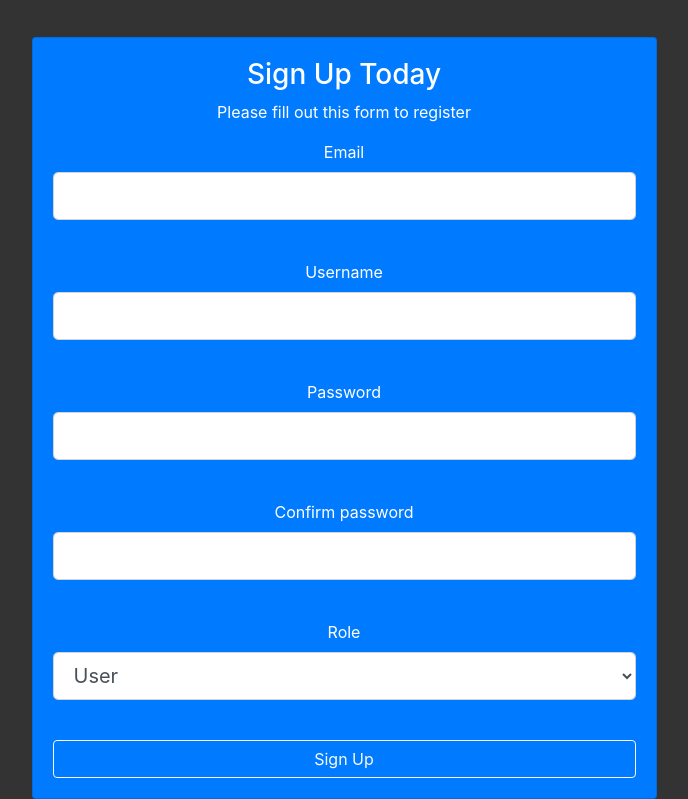
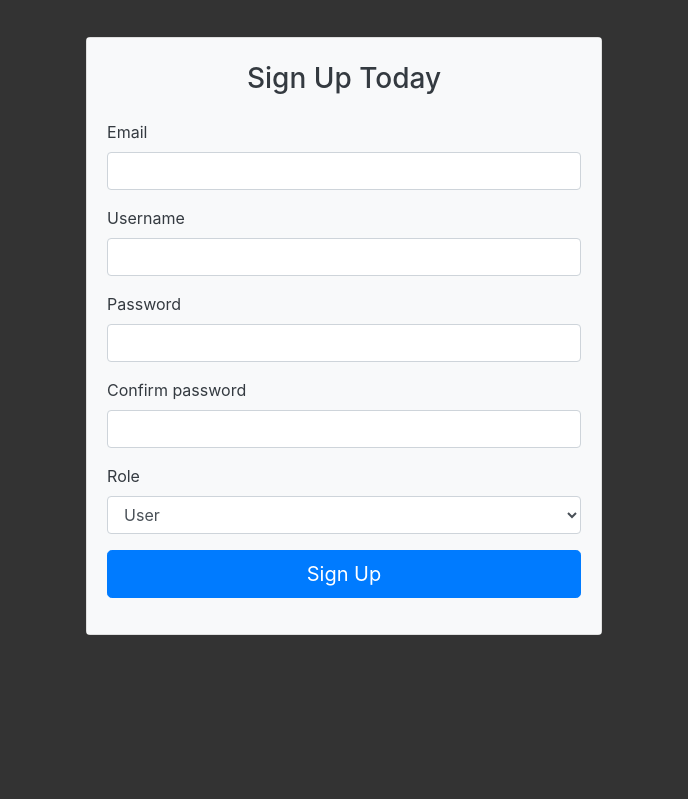
Before and after one commit to Ollie-lee/Agile_Proj2, a Flask app: page /register in a window 1280 px wide. Shown: the part 59-858 px from the top of the page, without its empty margins (296-984 px from the left). After the commit the page ends 694 px from the top, so only its background shows below. Run offline with Flask 2, Linux system fonts and the light colour scheme; some libraries are stand-ins or nearby versions.

Commit message:
style register page

```diff
--- a/OnlineAssessment/templates/login.html
+++ b/OnlineAssessment/templates/login.html
@@ -2,7 +2,7 @@
 {% block content %}
 
 <div class="row justify-content-center mt-5 pt-5">
-    <div class="col-lg-6">
+    <div class="col-lg-5">
         <div class="card ">
             <div class="card-body bg-light text-dark">
                 <h3 class="card-title text-center mb-4 mt-1">Log In</h3>
@@ -27,7 +27,7 @@
                         {% endfor %}
                     </div>
                     <div class="form-group">
-                    {{ form.submit(class="btn btn-primary btn-block") }}
+                    {{ form.submit(class="btn btn-lg btn-primary btn-block") }}
                     </div>
                     <p class="text-center"><a href="{{ url_for('users.register') }}" class="btn">Register for an account?</a></p>
                 </form>
--- a/OnlineAssessment/templates/register.html
+++ b/OnlineAssessment/templates/register.html
@@ -1,37 +1,47 @@
 {% extends "base.html" %}
 {% block content %}
 <div class="row justify-content-center mt-5 pt-5">
-    <div class="col-lg-6">
-        <div class="card bg-primary text-center card-form">
-            <div class="card-body">
-                <h3>Sign Up Today</h3>
-                <p>Please fill out this form to register</p>
+    <div class="col-lg-5">
+        <div class="card">
+            <div class="card-body bg-light text-dark">
+                <h3 class="card-title text-center mb-4 mt-1">Sign Up Today</h3>
                 <form action="" method="POST" novalidate>
                     {# This hidden_tag is a CSRF security feature. #}
                     {{ form.hidden_tag() }}
-
-                    {{ form.email.label }} {{ form.email(class="form-control form-control-lg mb-3") }}<br>
+                    <div class="form-group">
+                    {{ form.email.label }}
+                    {{ form.email(class="form-control") }}
                     {% for error in form.email.errors %}
                     <span style="color: red;">{{ error }}</span>
                     {% endfor %}
-
-                    {{ form.username.label }} {{ form.username(class="form-control form-control-lg mb-3") }}<br>
+                    </div>
+                    <div class="form-group">
+                    {{ form.username.label }}
+                    {{ form.username(class="form-control") }}
                     {% for error in form.username.errors %}
                     <span style="color: red;">{{ error }}</span>
                     {% endfor %}
-
-                    {{ form.password.label }} {{ form.password(class="form-control form-control-lg mb-3") }}<br>
+                    </div>
+                    <div class="form-group">
+                    {{ form.password.label }}
+                    {{ form.password(class="form-control") }}
                     {% for error in form.password.errors %}
                     <span style="color: red;">{{ error }}</span>
                     {% endfor %}
-
-                    {{ form.pass_confirm.label }} {{ form.pass_confirm(class="form-control form-control-lg mb-3") }}<br>
+                    </div>
+                    <div class="form-group">
+                    {{ form.pass_confirm.label }}
+                    {{ form.pass_confirm(class="form-control") }}
                     {% for error in form.pass_confirm.errors %}
                     <span style="color: red;">{{ error }}</span>
                     {% endfor %}
-
-                    {{ form.role.label }} {{ form.role(class="form-control form-control-lg mb-3") }}<br>
-                    {{ form.submit(class="btn btn-outline-light btn-block") }}
+                    </div>
+                    <div class="form-group">
+                    {{ form.role.label }} {{ form.role(class="form-control") }}
+                    </div>
+                    <div class="form-group">
+                    {{ form.submit(class="btn btn-lg btn-primary btn-block") }}
+                    </div>
                 </form>
             </div>
         </div>
```
